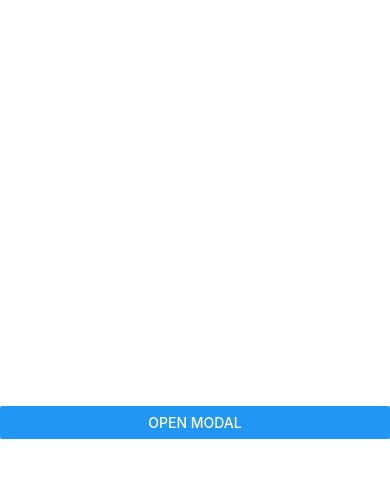
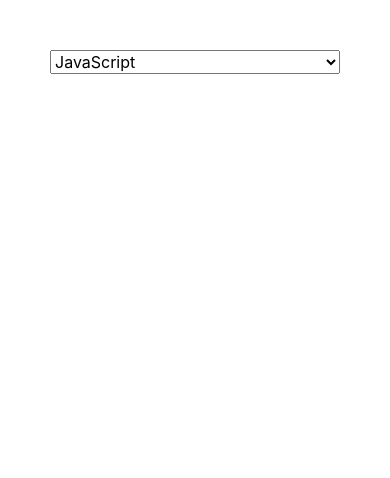
Before and after one commit to globus40000/rx-app, a React Native app: screen / in a window 390 px wide. Shown: the top 478 px of the page. Built offline with nearby package versions, Linux system fonts and the light colour scheme.

Commit message:
[components] Picker

```diff
--- a/App.js
+++ b/App.js
@@ -1,59 +1,24 @@
 import React, { Component } from 'react';
-import { Text, View, Button, Modal, StyleSheet } from 'react-native';
+import { View, Picker } from 'react-native';
 
 export default class MyComponent extends Component {
+
     state = {
-        modalVisible: false,
+        language: 'js',
     };
-
-    openModal() {
-        this.setState({modalVisible:true});
-    }
-
-    closeModal() {
-        this.setState({modalVisible:false});
-    }
 
     render() {
         return (
-            <View style={styles.container}>
-                <Modal
-                    visible={this.state.modalVisible}
-                    animationType={'fade'}
-                    onRequestClose={() => this.closeModal()}
-                    //presentationStyle="pageSheet"
+            <View style={{padding: 50}}>
+                <Picker
+                    selectedValue={this.state.language}
+                    onValueChange={(itemValue, itemIndex) => this.setState({language: itemValue})}
+                    mode="dropdown"
                 >
-                    <View style={styles.modalContainer}>
-                        <View style={styles.innerContainer}>
-                            <Text>This is content inside of modal component</Text>
-                            <Button
-                                onPress={() => this.closeModal()}
-                                title="Close modal"
-                            >
-                            </Button>
-                        </View>
-                    </View>
-                </Modal>
-                <Button
-                    onPress={() => this.openModal()}
-                    title="Open modal"
-                />
+                    <Picker.Item label="Java" value="java" />
+                    <Picker.Item label="JavaScript" value="js" />
+                </Picker>
             </View>
         );
     }
 }
-
-const styles = StyleSheet.create({
-    container: {
-        flex: 1,
-        justifyContent: 'center',
-    },
-    modalContainer: {
-        flex: 1,
-        justifyContent: 'center',
-        backgroundColor: 'grey',
-    },
-    innerContainer: {
-        alignItems: 'center',
-    },
-});
```
